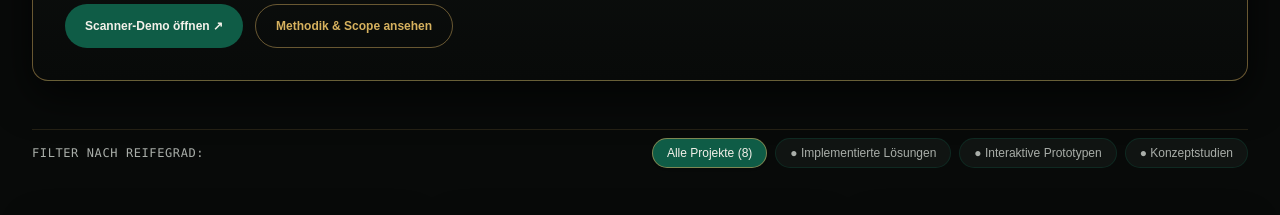
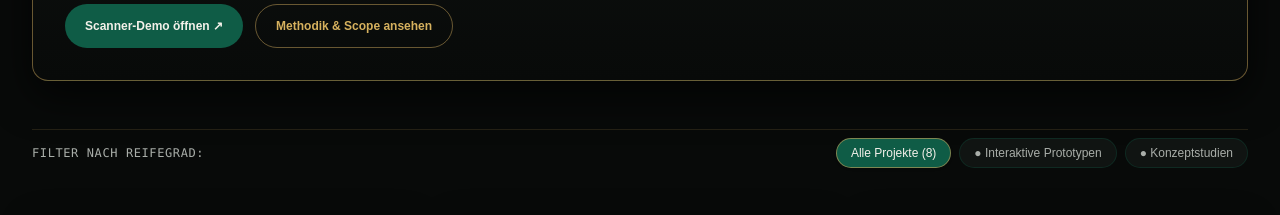
Before and after one commit to nataliastachowiak-bit/Natalia-Stachowiak, a React (Vite) app: page /projects in a window 1280 px wide. Shown: the part 820-1035 px from the top of the page. Built offline with nearby package versions, Linux system fonts and the light colour scheme; no server answers; a web font is replaced by a local one.

Commit message:
portfolio: remove empty production filter and keep project maturity claims accurate

```diff
--- a/src/pages/ProjectsPage.tsx
+++ b/src/pages/ProjectsPage.tsx
@@ -16,7 +16,7 @@ interface ProjectsPageProps {
   isReadOnly?: boolean;
 }
 
-type ProjectFilter = 'all' | 'implemented' | 'prototype' | 'concept';
+type ProjectFilter = 'all' | 'prototype' | 'concept';
 
 export const ProjectsPage: React.FC<ProjectsPageProps> = ({
   currentLang,
@@ -41,7 +41,7 @@ export const ProjectsPage: React.FC<ProjectsPageProps> = ({
   const caseStudies = PROJECTS.filter((p) => p.id !== 'du-bist-nicht-zu-viel');
 
   // Classification helper to clearly distinguish concept work, prototypes, and implemented solutions
-  const getProjectStage = (id: string): { type: 'implemented' | 'prototype' | 'concept'; label: { de: string; en: string; pl: string }; color: string } => {
+  const getProjectStage = (id: string): { type: 'prototype' | 'concept'; label: { de: string; en: string; pl: string }; color: string } => {
     switch (id) {
       case 'environix':
         return {
@@ -199,7 +199,7 @@ export const ProjectsPage: React.FC<ProjectsPageProps> = ({
         </section>
 
         {/* ============================================================ */}
-        {/* FILTER BAR: Clearly distinguish Implemented / Prototypes / Concepts */}
+        {/* FILTER BAR: Distinguish demonstrated prototypes from concepts; no production deployments claimed */}
         {/* ============================================================ */}
         <div className="relative z-10 flex flex-wrap items-center justify-between gap-4 pt-2 border-t border-[#C7A35A]/15">
           <div className="flex items-center gap-2">
@@ -219,17 +219,6 @@ export const ProjectsPage: React.FC<ProjectsPageProps> = ({
               }`}
             >
               {currentLang === 'de' ? 'Alle Projekte' : currentLang === 'pl' ? 'Wszystkie projekty' : 'All Projects'} ({caseStudies.length})
-            </button>
-            <button
-              type="button"
-              onClick={() => setSelectedFilter('implemented')}
-              className={`rounded-full px-3.5 py-1.5 font-sans text-xs font-medium transition-all ${
-                selectedFilter === 'implemented'
-                  ? 'bg-[#0F5C46] text-[#F4F1EA] border border-[#10B981] shadow-sm'
-                  : 'bg-[#101412] text-[#A9AEA9] border border-[#0F5C46]/30 hover:text-[#10B981]'
-              }`}
-            >
-              ● {currentLang === 'de' ? 'Implementierte Lösungen' : currentLang === 'pl' ? 'Wdrożone rozwiązania' : 'Implemented Solutions'}
             </button>
             <button
               type="button"
```
